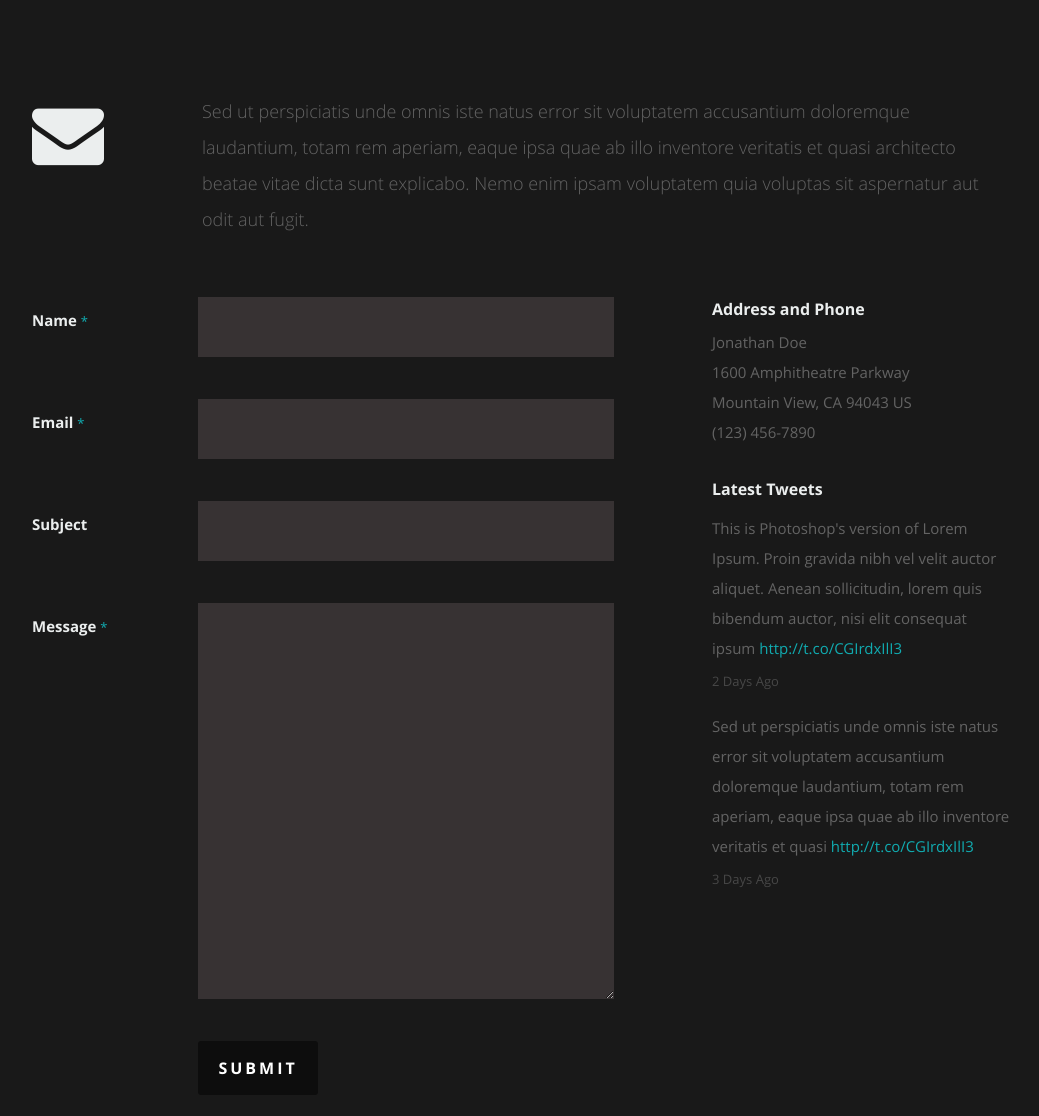
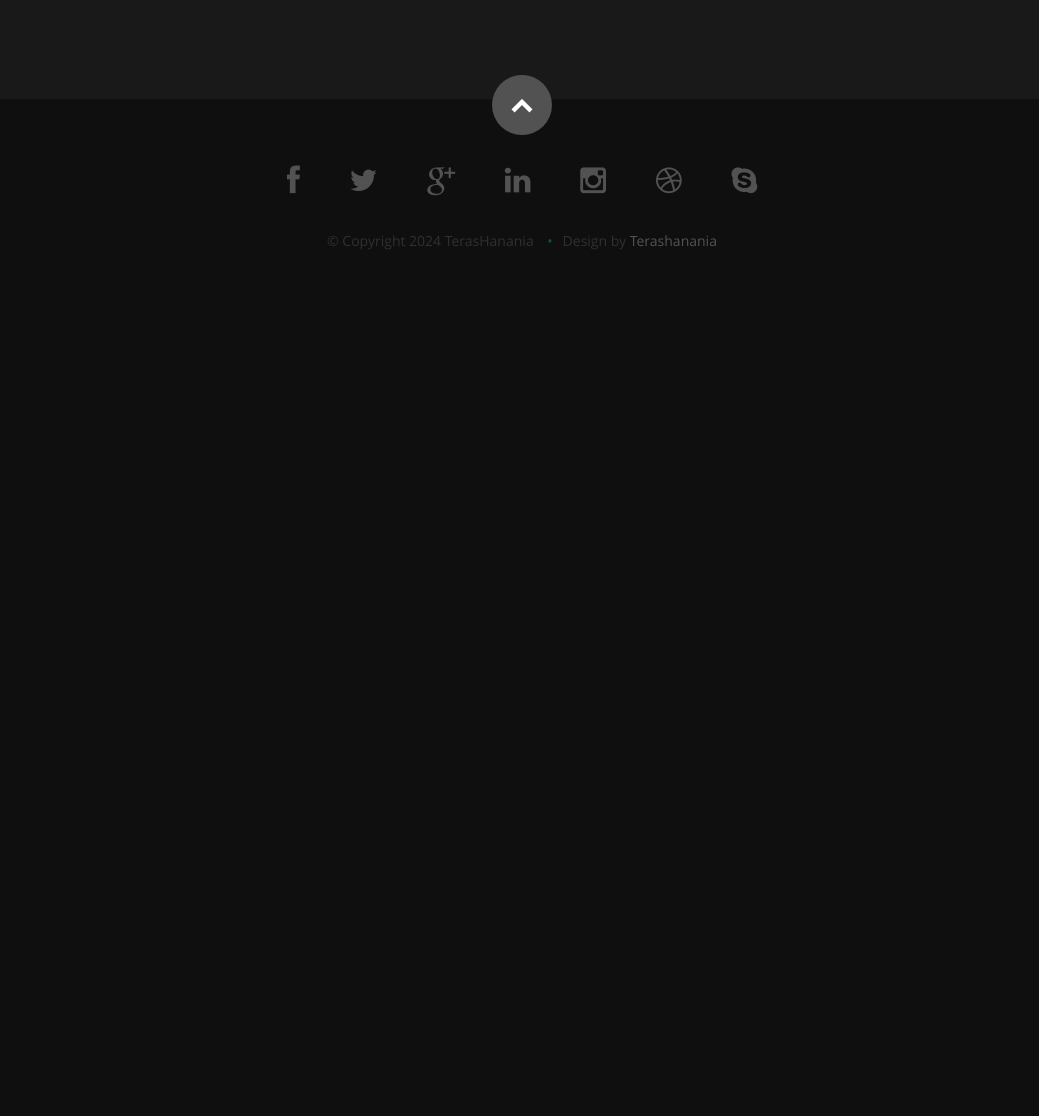
Before and after one commit to TerasHanania/TerasHanania.github.io, a plain HTML site: page index.html in a window 1280 px wide. Shown: the part 2396-3512 px from the top of the page, without its empty margins (118-1157 px from the left). After the commit the page ends 2700 px from the top, so only its background shows below. Drawn offline with nearby package versions, Linux system fonts and the light colour scheme.

Commit message:
Update index.html

```diff
--- a/index.html
+++ b/index.html
@@ -377,35 +377,6 @@
    </section> <!-- Portfolio Section End-->
 
 
-   <!-- Call-To-Action Section
-   ================================================== -->
-   <section id="call-to-action">
-
-      <div class="row">
-
-         <div class="two columns header-col">
-
-            <h1><span>Get Hosting.</span></h1>
-
-         </div>
-
-         <div class="seven columns">
-
-            <h2><span class="lead">Unde Omnis Iste</span></h2>
-            <p><span class="lead">Sed ut perspiciatis unde omnis iste natus error sit voluptatem accusantium doloremque laudantium, totam rem aperiam,
-            eaque ipsa quae ab illo inventore veritatis et quasi architecto beatae vitae. </span></p>
-
-         </div>
-
-         <div class="three columns action">
-
-
-
-         </div>
-
-      </div>
-
-   </section> <!-- Call-To-Action Section End-->
 
 
    <!-- Testimonials Section
@@ -465,71 +436,8 @@
    ================================================== -->
    <section id="contact">
 
-         <div class="row section-head">
-
-            <div class="two columns header-col">
-
-               <h1><span>Get In Touch.</span></h1>
-
-            </div>
-
-            <div class="ten columns">
-
-                  <p class="lead">Sed ut perspiciatis unde omnis iste natus error sit voluptatem accusantium doloremque laudantium, totam rem aperiam,
-                  eaque ipsa quae ab illo inventore veritatis et quasi architecto beatae vitae dicta sunt explicabo. Nemo enim ipsam
-                  voluptatem quia voluptas sit aspernatur aut odit aut fugit.
-                  </p>
-
-            </div>
-
-         </div>
 
          <div class="row">
-
-            <div class="eight columns">
-
-               <!-- form -->
-               <form action="" method="post" id="contactForm" name="contactForm">
-					<fieldset>
-
-                  <div>
-						   <label for="contactName">Name <span class="required">*</span></label>
-						   <input type="text" value="" size="35" id="contactName" name="contactName">
-                  </div>
-
-                  <div>
-						   <label for="contactEmail">Email <span class="required">*</span></label>
-						   <input type="text" value="" size="35" id="contactEmail" name="contactEmail">
-                  </div>
-
-                  <div>
-						   <label for="contactSubject">Subject</label>
-						   <input type="text" value="" size="35" id="contactSubject" name="contactSubject">
-                  </div>
-
-                  <div>
-                     <label for="contactMessage">Message <span class="required">*</span></label>
-                     <textarea cols="50" rows="15" id="contactMessage" name="contactMessage"></textarea>
-                  </div>
-
-                  <div>
-                     <button class="submit">Submit</button>
-                     <span id="image-loader">
-                        <img alt="" src="images/loader.gif">
-                     </span>
-                  </div>
-
-					</fieldset>
-				   </form> <!-- Form End -->
-
-               <!-- contact-warning -->
-               <div id="message-warning"> Error boy</div>
-               <!-- contact-success -->
-				   <div id="message-success">
-                  <i class="fa fa-check"></i>Your message was sent, thank you!<br>
-				   </div>
-
-            </div>
 
 
             <aside class="four columns footer-widgets">
@@ -545,31 +453,6 @@
 					   </p>
 
 				   </div>
-
-               <div class="widget widget_tweets">
-
-                  <h4 class="widget-title">Latest Tweets</h4>
-
-                  <ul id="twitter">
-                     <li>
-                        <span>
-                        This is Photoshop's version  of Lorem Ipsum. Proin gravida nibh vel velit auctor aliquet.
-                        Aenean sollicitudin, lorem quis bibendum auctor, nisi elit consequat ipsum
-                        <a href="#">http://t.co/CGIrdxIlI3</a>
-                        </span>
-                        <b><a href="#">2 Days Ago</a></b>
-                     </li>
-                     <li>
-                        <span>
-                        Sed ut perspiciatis unde omnis iste natus error sit voluptatem accusantium doloremque laudantium, totam rem aperiam,
-                        eaque ipsa quae ab illo inventore veritatis et quasi
-                        <a href="#">http://t.co/CGIrdxIlI3</a>
-                        </span>
-                        <b><a href="#">3 Days Ago</a></b>
-                     </li>
-                  </ul>
-
-		         </div>
 
             </aside>
 
@@ -597,8 +480,8 @@
             </ul>
 
             <ul class="copyright">
-               <li>&copy; Copyright 2014 CeeVee</li>
-               <li>Design by <a href="http://www.styleshout.com/" title="Styleshout" target="_blank">Styleshout</a></li>
+               <li>&copy; Copyright 2024 TerasHanania</li>
+               <li>Design by <a href="#" title="Styleshout" target="_blank">Terashanania</a></li>
             </ul>
 
          </div>
```
